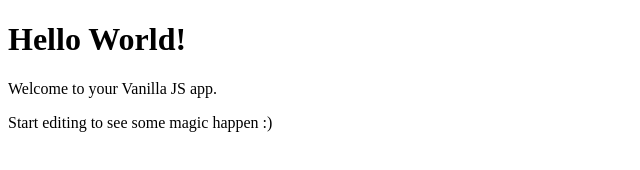
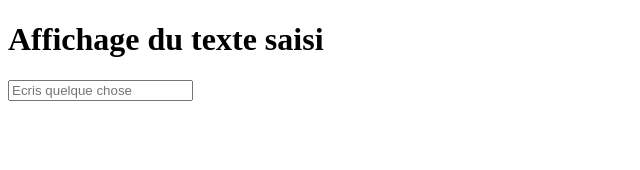
Before and after one commit to johanPrise/soutenanceGit-group11, a website: page src/index.html in a window 1280 px wide. Shown: the whole page, without its empty margins (0-640 px from the left). Drawn offline with Linux system fonts and the light colour scheme.

Commit message:
feature text_output

```diff
--- a/src/index.html
+++ b/src/index.html
@@ -3,12 +3,10 @@
 <head>
     <meta charset="UTF-8">
     <meta name="viewport" content="width=device-width, initial-scale=1.0">
-    <title>Document</title>
+    <title>Input miroir</title>
     <script src="./index.js" type="module"></script>
 </head>
 <body>
-    <p id="app"></p>
-
-
+    <div id="app"></div>
 </body>
 </html>
--- a/src/index.js
+++ b/src/index.js
@@ -1,12 +1,17 @@
-document.getElementById('app').innerHTML = `
-  <h1>Hello World!</h1>
-  <p>Welcome to your Vanilla JS app.</p>
-  <p>Start editing to see some magic happen :)</p>
+const app = document.getElementById("app");
+
+app.innerHTML = `
+  <h1>Affichage du texte saisi</h1>
+  <div style="display: flex; align-items: center; gap: 12px;">
+    <input id="text-input" type="text" placeholder="Ecris quelque chose" />
+    <span id="text-output"></span>
+  </div>
 `;
 
-const a = 1;
-const b = 2;
-const c = a + b;
-console.log(c);
+const textInput = document.getElementById("text-input");
+const textOutput = document.getElementById("text-output");
 
-alert('Hello, World!');
+textInput.addEventListener("input", (event) => {
+  const value = event.target.value.trim();
+  textOutput.textContent = value ? value : "";
+});
```
